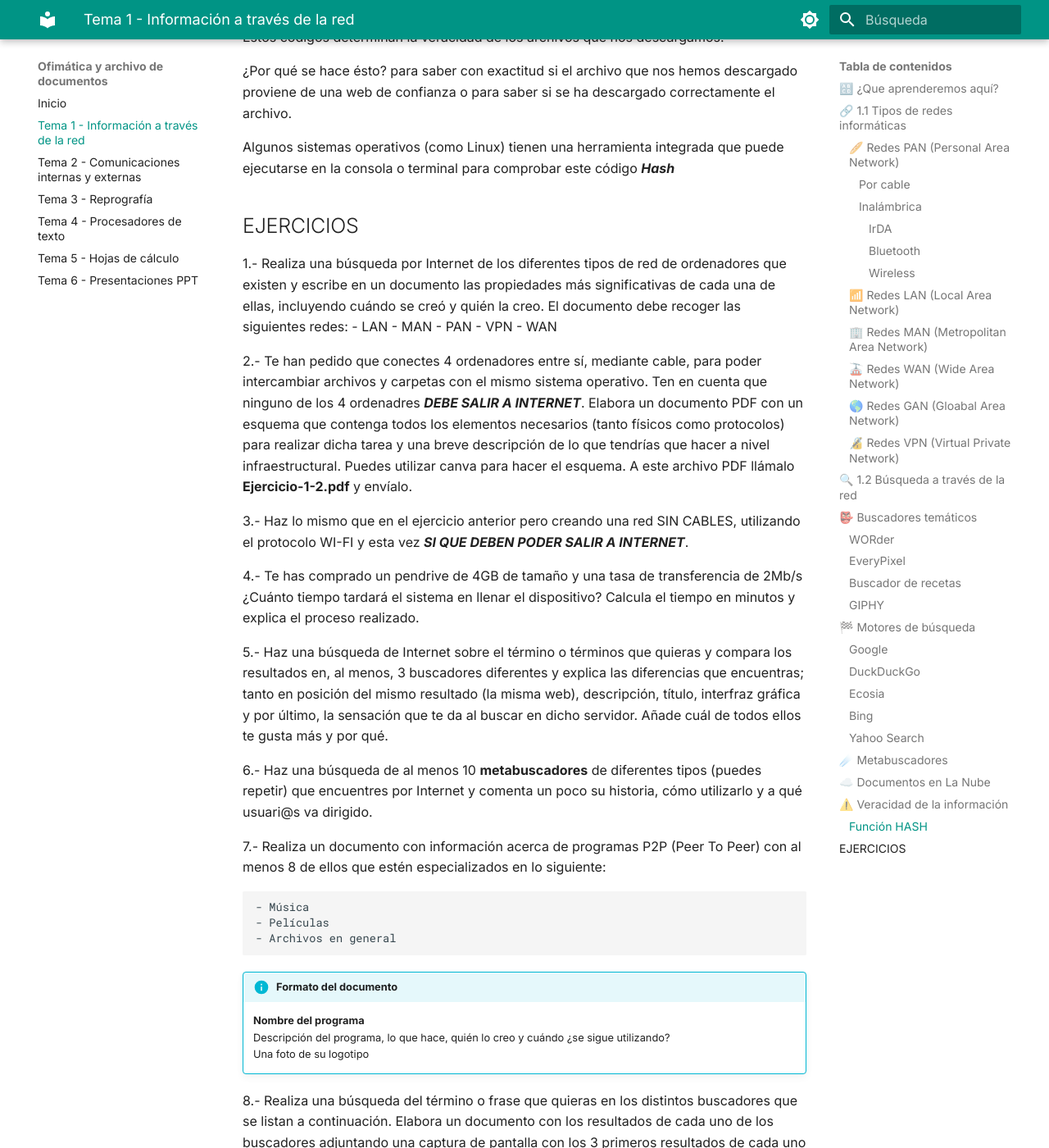
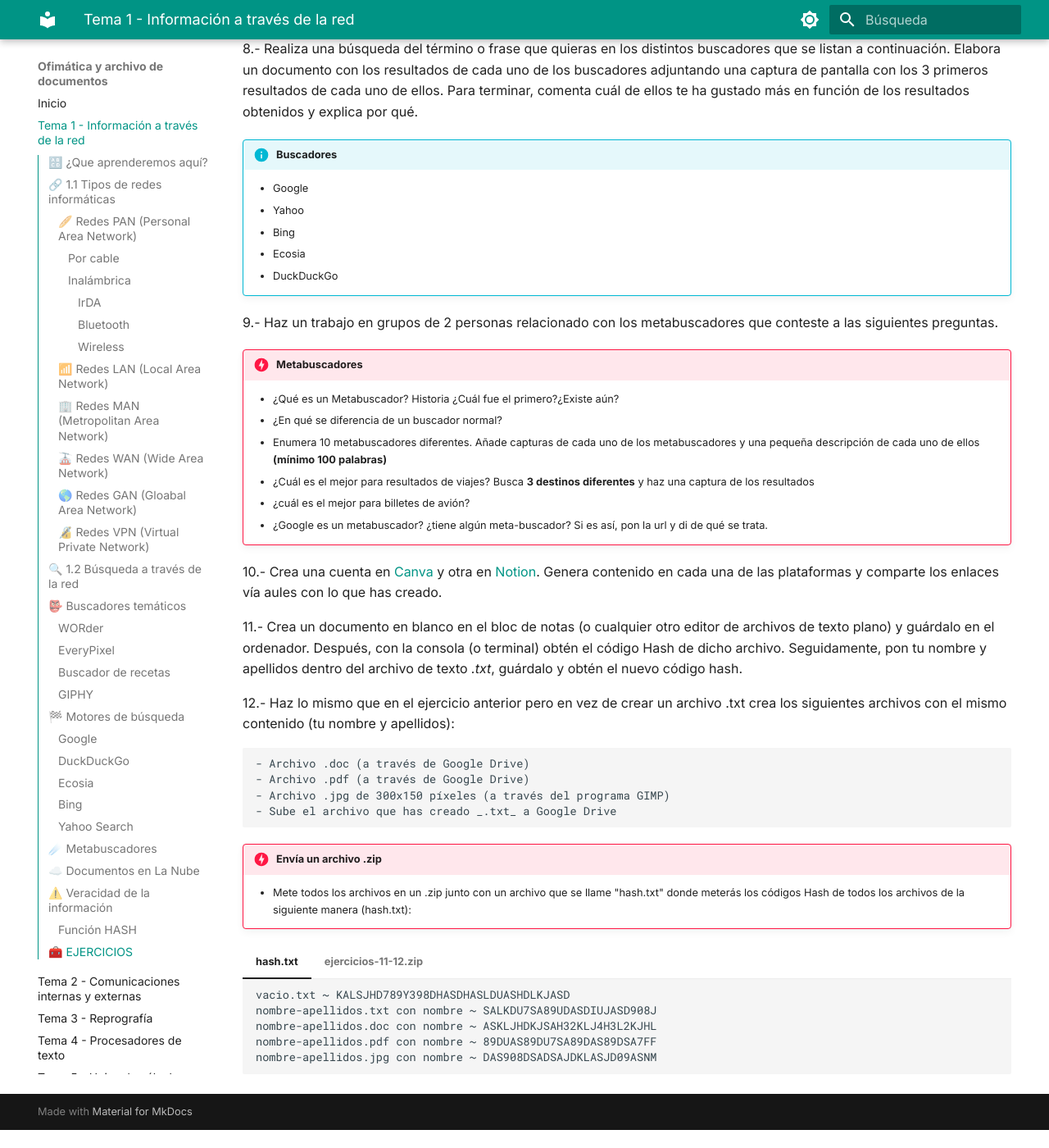
Before and after one commit to lalemanf/ofimatica, an MkDocs documentation site: the page built from docs/01-redes.md, in a window 1280 px wide and 1400 px high, scrolled down 12705 px. Shown: the whole window at 82% size. Built offline with MkDocs 1.6.1 and Material for MkDocs 9.7.7, drawn with Linux system fonts in a browser that asks for light colours; after the commit the page ends 14083 px from its top, so only the background shows below that; some of the changed text lies outside the part shown.

Commit message:
nuevo contenido

```diff
--- a/docs/01-redes.md
+++ b/docs/01-redes.md
@@ -283,7 +283,7 @@ Algunos sistemas operativos (como Linux) tienen una herramienta integrada que pu
 
 
 
-## EJERCICIOS
+## 🧰 EJERCICIOS
 
 1.- Realiza una búsqueda por Internet de los diferentes tipos de red de ordenadores que existen y escribe en un documento las propiedades más significativas de cada una de ellas, incluyendo cuándo se creó y quién la creo. El documento debe recoger las siguientes redes:
     - LAN
@@ -345,8 +345,20 @@ Algunos sistemas operativos (como Linux) tienen una herramienta integrada que pu
 
 !!! DANGER "Envía un archivo .zip"
     - Mete todos los archivos en un .zip junto con un archivo que se llame "hash.txt" donde meterás los códigos Hash de todos los archivos de la siguiente manera (hash.txt):
-        - vacio.txt ~ KALSJHD789Y398DHASDHASLDUASHDLKJASD
-        - nombre-apellidos.txt con nombre ~ SALKDU7SA89UDASDIUJASD908J
-        - nombre-apellidos.doc con nombre ~ ASKLJHDKJSAH32KLJ4H3L2KJHL
-        - nombre-apellidos.pdf con nombre ~ 89DUAS89DU7SA89DAS89DSA7FF
-        - nombre-apellidos.jpg con nombre ~ DAS908DSADSAJDKLASJD09ASNM
+
+
+
+=== "hash.txt"
+        vacio.txt ~ KALSJHD789Y398DHASDHASLDUASHDLKJASD
+        nombre-apellidos.txt con nombre ~ SALKDU7SA89UDASDIUJASD908J
+        nombre-apellidos.doc con nombre ~ ASKLJHDKJSAH32KLJ4H3L2KJHL
+        nombre-apellidos.pdf con nombre ~ 89DUAS89DU7SA89DAS89DSA7FF
+        nombre-apellidos.jpg con nombre ~ DAS908DSADSAJDKLASJD09ASNM
+
+=== "ejercicios-11-12.zip"
+        hash.txt
+        vacio.txt
+        nombre-apellidos.txt
+        nombre-apellidos.doc
+        nombre-apellidos.pdf
+        nombre-apellidos.jpg
--- a/mkdocs.yml
+++ b/mkdocs.yml
@@ -43,6 +43,7 @@ theme:
     - navigation.top
 
     - header.autohide
+    - toc.integrate
 
 markdown_extensions:
   - attr_list
@@ -50,6 +51,8 @@ markdown_extensions:
   - admonition
   - pymdownx.details
   - pymdownx.superfences
+  - pymdownx.tabbed:
+      alternate_style: true
 
 plugins:
   - glightbox
```
Also changed, not shown: site/01-redes/index.html, site/02-comunicaciones/index.html, site/03-reprografia/index.html, site/04-procesadores/index.html, site/05-excel/index.html, site/06-ppt/index.html, site/07-encuadernacion/index.html, site/404.html, site/index.html, site/search/search_index.json, 1 other file.
